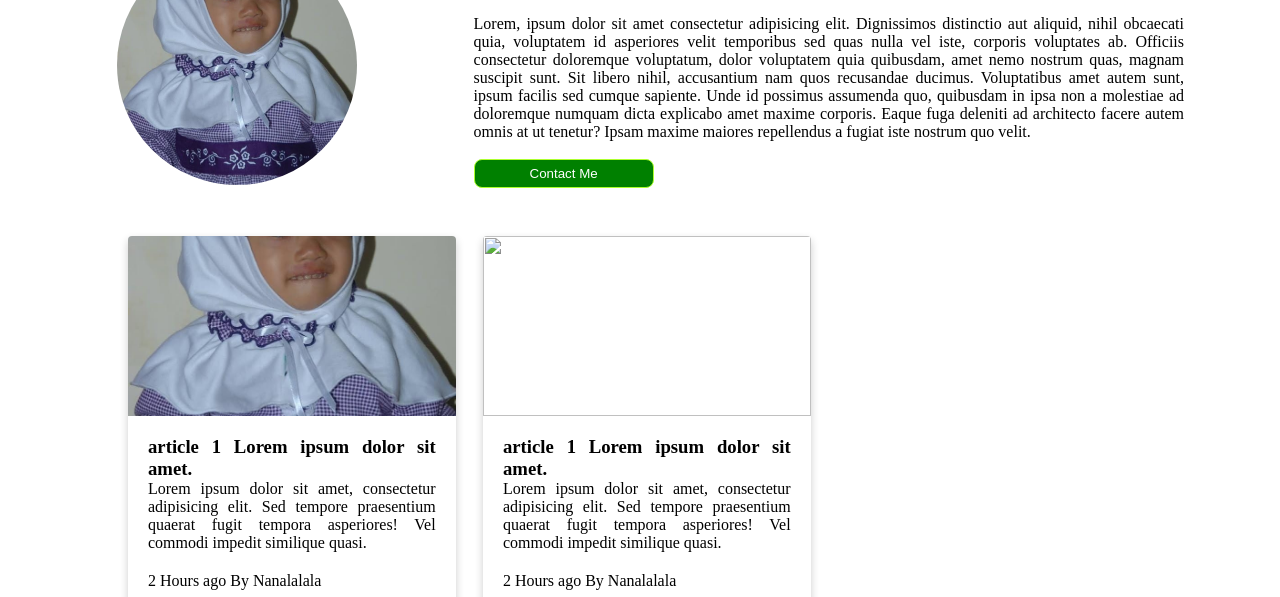
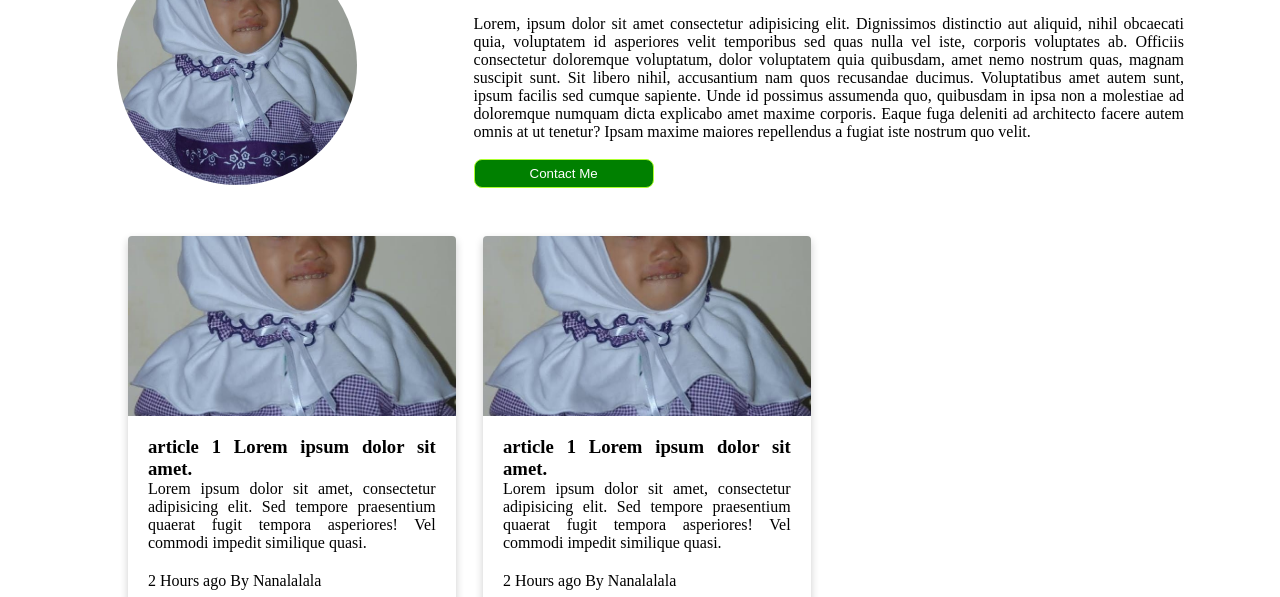
Before and after one commit to 25nafa/nadia-fatimah, a plain HTML site: page index.html in a window 1280 px wide. Shown: the part 175-772 px from the top of the page. Drawn offline with Linux system fonts and the light colour scheme; files whose address does not match are found by name.

Commit message:
Update index.html

```diff
--- a/index.html
+++ b/index.html
@@ -60,7 +60,7 @@
             </div>
             <div class="card">
                 <div class="container-card-image">
-                    <img class="set-card-image" src=".assets/images/6f5192af-7a7c-47f3-b9dc-00c68674b6fe.jpg" alt="">
+                    <img class="set-card-image" src="assets/images/6f5192af-7a7c-47f3-b9dc-00c68674b6fe.jpg" alt="">
                 </div>
                 <div class="card-content">
                     <h3>article 1 Lorem ipsum dolor sit amet.</h3>
```
